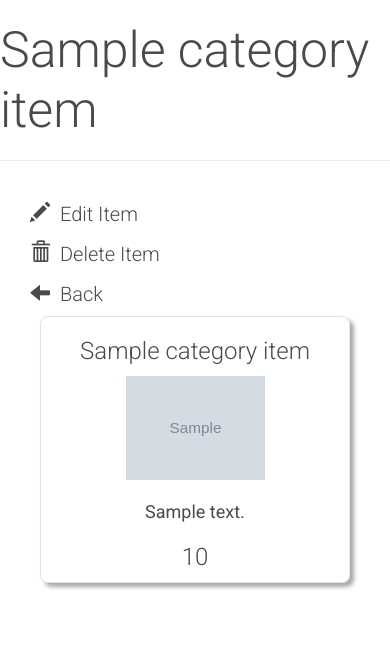
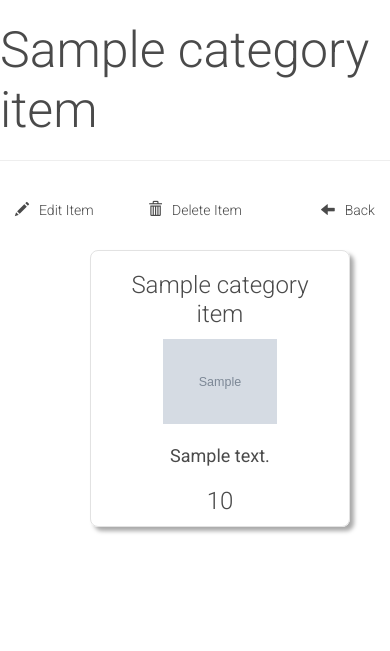
Before and after one commit to lawndart0381/catalog, a Flask app: template templates/item.html in a window 390 px wide. Shown: the part 139-790 px from the top of the page. Run offline with Flask 2, Linux system fonts and the light colour scheme; the template is opened without the code that fills it: most values are stand-ins (such as "Sample title", 1, 10 or a date in 2020); grey boxes marked "Sample" are stand-in pictures; some libraries are stand-ins or nearby versions.

Commit message:
added responsive divs

```diff
--- a/templates/item.html
+++ b/templates/item.html
@@ -27,20 +27,33 @@
 	</div>
 </div>
 
-<div class="col-md-2 side-menu">
+<div class="row">
+
+	<div class="col-xs-4 col-sm-4 col-md-4 text-left">
 		<a href="{{url_for('editItem', item_id=category_item.id)}}"><span class="glyphicon glyphicon-pencil padding-bottom padding-top" aria-hidden="true"></span>Edit Item</a>
-	<br>
+	</div>
+	<div class="col-xs-4 col-sm-4 col-md-4 text-center">
 		<a href="{{url_for('deleteItem', item_id=category_item.id)}}"><span class="glyphicon glyphicon-trash padding-bottom padding-top" aria-hidden="true"></span>Delete Item</a>
-	<br>
+	</div>
+	<div class="col-xs-4 col-sm-4 col-md-4 text-right">
 		<a href="{{url_for('showItems', category_id = category_item.category_id)}}"><span class="glyphicon glyphicon-arrow-left padding-bottom padding-top" aria-hidden="true"></span>Back</a>
 	</div>
 
-<div class="col-md-8 spacer text-center">
+</div>
+
+<div class="row">
+
+	<div class="col-xs-2 col-sm-2 col-md-2 side-menu"></div>
+
+	<div class="col-xs-8 col-sm-8 col-md-8 spacer text-center">
 		<h2>{{category_item.name}}</h2>
 		<p><img src="/static/img/{{category_item.image}}" alt="not found" onerror=this.src="{{url_for('static', filename='image_soon.jpg')}}" style="max-width: 50%; max-height: 50%"></p>
 		<h3>{{category_item.description}}</h3>
 		<h2>{{category_item.price}}</h2>
 	</div>
 
+	<div class="col-xs-2 col-sm-2 col-md-2 side-menu"></div>
+
+</div>
 
 {% endblock %}
```
Lines whose indentation alone changed are shown as unchanged.
